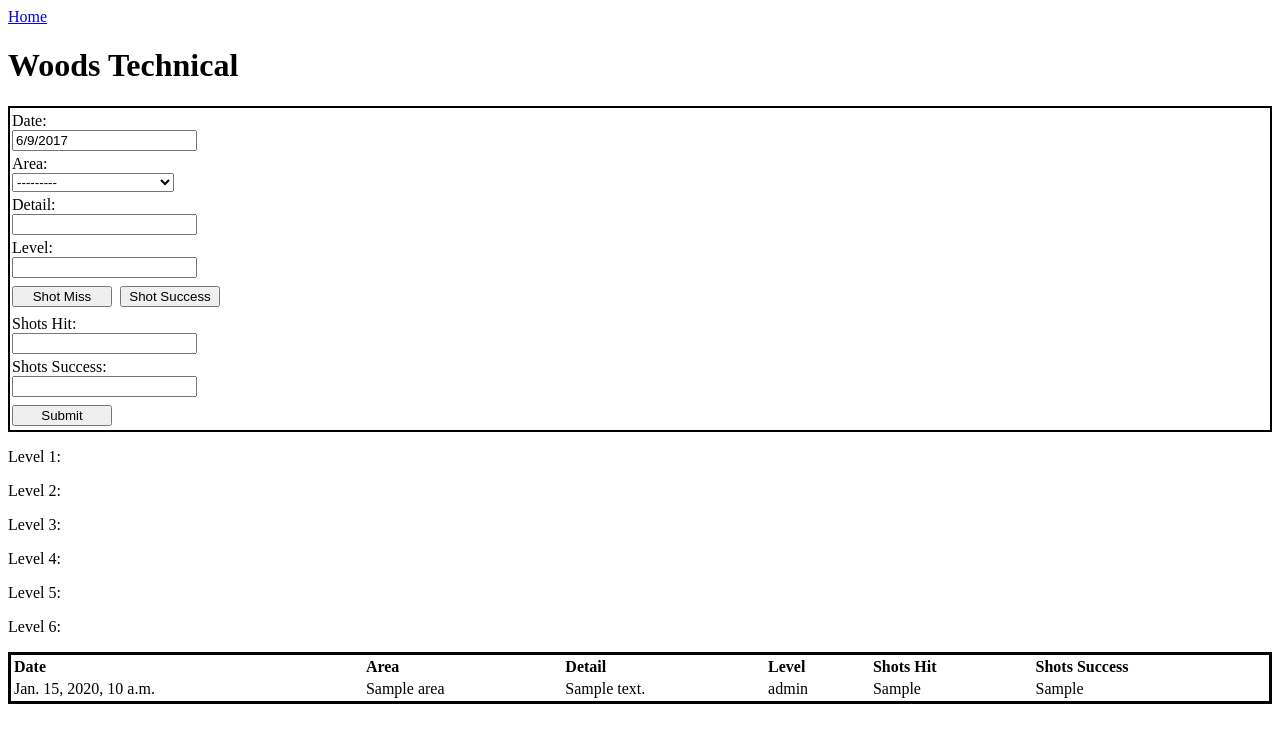
After one commit to HunterProgram22/GBRange, a Django app: template Range/templates/Range/WoodsTechnical.html in a window 1280 px wide. The commit adds this page. Shown: the top 743 px of the page. Run offline with Django 3.2, Linux system fonts and the light colour scheme; tables that the repository leaves empty hold one stand-in row (values such as "Sample post"); the template is opened without the code that fills it: values that come from a table or form of the project are taken from there, most other values are stand-ins (such as "Sample title", 1, 10 or a date in 2020); parts of the project's set-up code (start-up, migrations or seed data) failed here and were passed over.

Commit message:
Add files via upload

```diff
--- a/Range/admin.py
+++ b/Range/admin.py
@@ -1,4 +1,5 @@
 from django.contrib import admin
-from .models import Pass_Fail_Drill
+from .models import Woods_Test, Woods_Technical
 
-admin.site.register(Pass_Fail_Drill)
+admin.site.register(Woods_Test)
+admin.site.register(Woods_Technical)
--- a/Range/forms.py
+++ b/Range/forms.py
@@ -1,26 +1,16 @@
 from django import forms
-from .models import Pass_Fail_Drill
+from .models import Woods_Test, Woods_Technical
 
-TECHNICAL = "Technical"
-EXPERIMENTAL = "Experimental"
-CALIBRATION = "Calibration"
-PERFORMANCE = "Performance"
-GAMES = "Routine and Games"
-TEST = "Test"
-PRACTICE_AREAS= (   (TECHNICAL, "Technical"),
-                            (EXPERIMENTAL, "Experimental"),
-                            (CALIBRATION, "Calibration"),
-                            (PERFORMANCE, "Performance"),
-                            (GAMES, "Routine and Games"),
-                            (TEST, "Test"),
-                            )
-
-class WoodsDrillForm(forms.ModelForm):
+class Woods_Test_Form(forms.ModelForm):
 
     class Meta:
-        model = Pass_Fail_Drill
-        fields = ['name', 'date', 'practice_area', 'club',
-                    'balls_hit', 'balls_succesful']
-        widgets = {
-                    'practice_area': forms.RadioSelect(choices=PRACTICE_AREAS),
-                    }
+        model = Woods_Test
+        fields = ('date', 'balls_hit', 'center_strike', 'angle_of_attack',
+        'club_face_path')
+
+class Woods_Technical_Form(forms.ModelForm):
+
+    class Meta:
+        model = Woods_Technical
+        fields = ('date', 'area', 'detail', 'level', 'shots_hit',
+        'shots_success')
--- a/Range/models.py
+++ b/Range/models.py
@@ -45,14 +45,58 @@ PRACTICE_AREAS= (   (TECHNICAL, "Technical"),
                     )
 
 
+class Woods_Technical(models.Model):
+    CENTER_STRIKE = 'CS'
+    ANGLE_OF_ATTACK = 'AA'
+    CLUB_FACE_PATH = 'CP'
+    WOODS_TECH_CHOICES = (
+        (CENTER_STRIKE, 'Center Face Hit'),
+        (ANGLE_OF_ATTACK, 'Upward Angle of Attack'),
+        (CLUB_FACE_PATH, 'Club Face and Path'),
+    )
+    date = models.DateField()
+    area = models.CharField(max_length=50, choices=WOODS_TECH_CHOICES)
+    detail = models.CharField(max_length=100)
+    level = models.IntegerField()
+    shots_hit = models.IntegerField()
+    shots_success = models.IntegerField()
 
-
-class Pass_Fail_Drill(models.Model):
-    '''Maybe remove Pass_Fail_Drill and use Wood_Drills'''
-    name = models.CharField(max_length=200)
+class Woods_Test(models.Model):
+    TOE_HIT = 'TH'
+    CENTER_HIT = 'CH'
+    HEEL_HIT = 'HH'
+    CENTER_STRIKE_CHOICES = (
+        (TOE_HIT, 'Toe Hit'),
+        (CENTER_HIT, 'Center Hit'),
+        (HEEL_HIT, 'Heel Hit'),
+    )
+    UP_ANGLE = 'UA'
+    LEVEL_ANGLE = 'LA'
+    DOWN_ANGLE = 'DA'
+    ANGLE_OF_ATTACK_CHOICES = (
+        (UP_ANGLE, 'Up Angle Hit'),
+        (LEVEL_ANGLE, 'Flat Angle Hit'),
+        (DOWN_ANGLE, 'Downward Angle Hit'),
+    )
+    MIDDLE_SHOT = 'MS'
+    HOOK_SHOT = 'HS'
+    SLICE_SHOT = 'SS'
+    CLUB_FACE_PATH_CHOICES = (
+            (MIDDLE_SHOT, 'Straight Shot'),
+            (HOOK_SHOT, 'Hook Shot'),
+            (SLICE_SHOT, 'Slice Shot'),
+        )
     date = models.DateField()
-    practice_area = models.CharField(max_length=25, choices=PRACTICE_AREAS,
-                                        default=TECHNICAL)
-    club = models.CharField(max_length=25, choices=CLUBS)
-    balls_hit = models.IntegerField()
-    balls_succesful = models.IntegerField()
+    balls_hit = models.IntegerField(default=20)
+    center_strike = models.CharField(
+        max_length=15,
+        choices=CENTER_STRIKE_CHOICES,
+        )
+    angle_of_attack = models.CharField(
+        max_length=15,
+        choices=ANGLE_OF_ATTACK_CHOICES,
+        )
+    club_face_path = models.CharField(
+        max_length=15,
+        choices=CLUB_FACE_PATH_CHOICES,
+        )
--- /dev/null
+++ b/Range/templates/Range/WoodsTechnical.html
@@ -0,0 +1,114 @@
+{% extends 'Range/dataheader.html' %}
+
+{% block content %}
+
+
+
+
+
+<head>
+  <title>Woods Technical</title>
+  <style>
+  th {
+    text-align: left;
+  }
+  #databox{
+    border: 2px solid green;
+    padding: 5px;
+    width: auto;
+  }
+
+
+#topleft{
+    width: auto;
+    border: 2px solid black;
+
+
+  }
+
+  .gb1{
+           margin: 4px 2px 4px 2px;
+           width: 100px;
+       }
+  </style>
+  <script>
+	var attempts = 0;
+	var makes = 0;
+	function attempt() {
+		attempts += 1;
+		document.getElementById("id_shots_hit").value = attempts;
+	};
+	function make() {
+		attempts += 1;
+		makes += 1;
+		document.getElementById("id_shots_hit").value = attempts;
+		document.getElementById("id_shots_success").value = makes;
+	};
+	</script>
+
+</head>
+
+<h1>Woods Technical</h1>
+
+<div id='toprow'>
+  <div id='topleft'>
+     <form method="POST">{% csrf_token %}
+         <p class="gb1">Date: {{ form.date }}</p>
+         <p class="gb1">Area: {{ form.area }}</p>
+         <p class="gb1">Detail: {{ form.detail }}</p>
+         <p class="gb1">Level: {{ form.level }}</p>
+
+         <button class="gb1" type="button" onclick="attempt()">Shot Miss</button>
+         <button class="gb1" type="button" onclick="make()">Shot Success</button><br>
+
+         <p class="gb1">Shots Hit: {{ form.shots_hit }}</p>
+         <p class="gb1">Shots Success: {{ form.shots_success }}</p>
+
+
+        <button class="gb1" type="submit" class="save btn btn-default">Submit</button>
+    </form>
+  </div>
+
+  <div id='topright'>
+    <p>Level 1: </p>
+    <p>Level 2: </p>
+    <p>Level 3: </p>
+    <p>Level 4: </p>
+    <p>Level 5: </p>
+    <p>Level 6: </p>
+  </div>
+</div>
+
+
+<div id="woodtechsheet">
+  <table width="100%" style="border: 3px solid black;">
+    <tr style="border: 1px solid black;">
+      <th>Date</th>
+      <th>Area</th>
+      <th>Detail</th>
+      <th>Level</th>
+      <th>Shots Hit</th>
+      <th>Shots Success</th>
+    </tr>
+    {% for shot in shots %}
+    <tr>
+        <td>{{ shot.date }}</td>
+        <td>{{ shot.area }}</td>
+        <td>{{ shot.detail }}</td>
+        <td>{{ shot.level }}</td>
+        <td>{{ shot.shots_hit }}</td>
+        <td>{{ shot.shots_success }}</td>
+      </tr>
+      {% endfor %}
+    </table>
+</div>
+
+  <script>
+    var today = new Date();
+    var stringmonth = 1 + today.getMonth();
+    var stringdate = stringmonth + '/' + today.getDate() + '/' +
+        today.getFullYear();
+    document.getElementById('id_date').value = stringdate;
+</script>
+
+{% endblock %}
--- /dev/null
+++ b/Range/templates/Range/dataheader.html
@@ -0,0 +1,16 @@
+<!DOCTYPE html>
+<html>
+<head>
+
+{% load static %}
+
+</head>
+<div id="header">
+<a href="{% url 'RangeMain' %}">
+  <span>Home</span>
+</a>
+</div>
+{% block content %}
+
+{% endblock %}
+</html>
--- a/Range/templates/Range/woodindex.html
+++ b/Range/templates/Range/woodindex.html
@@ -31,7 +31,7 @@
 							</a>
 						</li>
 						<li>
-							<a href="#">
+							<a href="{% url 'WoodsTechnical' %}">
 								<span class="icon">
 									<i aria-hidden="true" class="icon-services"></i>
 								</span>
--- a/Range/urls.py
+++ b/Range/urls.py
@@ -1,11 +1,12 @@
 from django.conf.urls import url
 from .views import Main, Woods, Hybrids, Irons, Wedges, Chipping, Putting, \
-    WoodsTest
+    WoodsTest, WoodsTechnical
 
 urlpatterns = [
             url(r'^$', Main.as_view(), name='RangeMain'),
             url(r'^Woods/$', Woods.as_view(), name='RangeWoods'),
             url(r'^Woods/Test/$', WoodsTest.as_view(), name='WoodsTest'),
+            url(r'^Woods/Technical/$', WoodsTechnical.as_view(), name='WoodsTechnical'),
             url(r'^Hybrids/$', Hybrids.as_view(), name='RangeHybrids'),
             url(r'^Irons/$', Irons.as_view(), name='RangeIrons'),
             url(r'^Wedges/$', Wedges.as_view(), name='RangeWedges'),
```
Also changed, not shown: Range/templates/Range/WoodsTest.html (+25 -1 lines).
